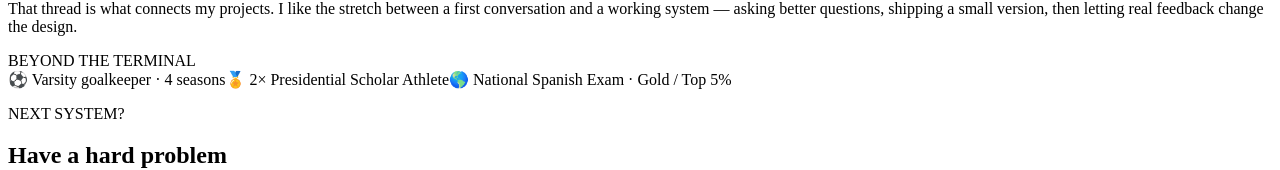
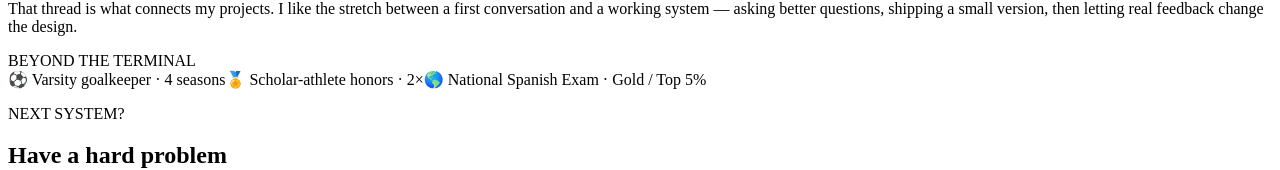
Before and after one commit to avinashamanchi/avinashamanchi.github.io, a React (Vite) app: page / in a window 1280 px wide. Shown: the part 9096-9266 px from the top of the page. Built offline with nearby package versions, Linux system fonts and the light colour scheme.

Commit message:
Remove unverified award title from About

```diff
--- a/src/components/About.jsx
+++ b/src/components/About.jsx
@@ -1,6 +1,5 @@
 import useReveal from '../hooks/useReveal'
 
-/* TODO(avinash): verify the official athlete award name before using this copy in applications. */
 export default function About() {
   const photoRef = useReveal()
   const copyRef = useReveal()
@@ -13,7 +12,7 @@ export default function About() {
         <h2>I keep looking for the friction that stops someone from <em>moving forward.</em></h2>
         <p>I’m a builder and researcher interested in systems where the constraint is part of the problem: aphasia and communication, accessibility and usability, invoicing and time, clinical screening and limited lab access.</p>
         <p>That thread is what connects my projects. I like the stretch between a first conversation and a working system — asking better questions, shipping a small version, then letting real feedback change the design.</p>
-        <div className="beyond-code"><span className="eyebrow">BEYOND THE TERMINAL</span><div><span>⚽ Varsity goalkeeper · 4 seasons</span><span>🏅 2× Presidential Scholar Athlete</span><span>🌎 National Spanish Exam · Gold / Top 5%</span></div></div>
+        <div className="beyond-code"><span className="eyebrow">BEYOND THE TERMINAL</span><div><span>⚽ Varsity goalkeeper · 4 seasons</span><span>🏅 Scholar-athlete honors · 2×</span><span>🌎 National Spanish Exam · Gold / Top 5%</span></div></div>
       </div>
     </div>
   </section>
```
